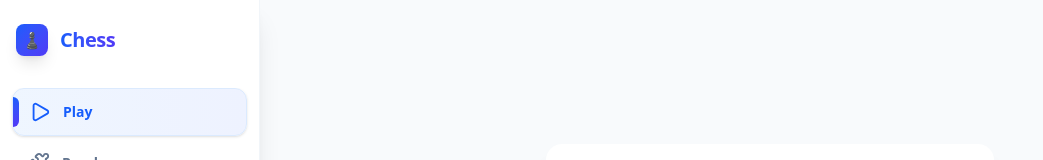
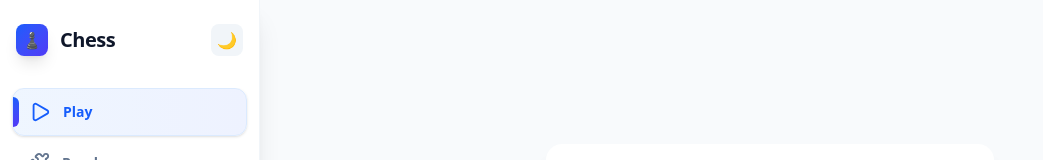
Before and after one commit to kozmilan163-cpu/chess, a React (Vite) app: page / in a window 1280 px wide. Shown: the top 160 px of the page, without its empty margins (0-1043 px from the left). Built offline with nearby package versions, Linux system fonts and the light colour scheme.

Commit message:
feat: add dark mode with system preference + toggle

```diff
--- a/src/App.tsx
+++ b/src/App.tsx
@@ -34,6 +34,21 @@ export default function App() {
   const [tournaments, setTournaments] = useState<{id: string, name: string, players: number, maxPlayers: number, format: string, host: string, minRating: number, maxRating: number, isPrivate: boolean}[]>([]);
   const [activeTournamentId, setActiveTournamentId] = useState<string | null>(null);
   const [socialNotifications, setSocialNotifications] = useState(0);
+  const [theme, setTheme] = useState<'light' | 'dark'>('light');
+
+  useEffect(() => {
+    // Initialize theme from localStorage or system preference
+    const saved = localStorage.getItem('chess_theme');
+    if (saved === 'dark' || saved === 'light') {
+      setTheme(saved);
+      document.documentElement.classList.toggle('dark', saved === 'dark');
+    } else {
+      const prefersDark = window.matchMedia('(prefers-color-scheme: dark)').matches;
+      const initial = prefersDark ? 'dark' : 'light';
+      setTheme(initial);
+      document.documentElement.classList.toggle('dark', prefersDark);
+    }
+  }, []);
 
   useEffect(() => {
     const pathParts = window.location.pathname.split('/');
@@ -178,6 +193,13 @@ export default function App() {
     );
   };
 
+  const toggleTheme = () => {
+    const newTheme = theme === 'light' ? 'dark' : 'light';
+    setTheme(newTheme);
+    localStorage.setItem('chess_theme', newTheme);
+    document.documentElement.classList.toggle('dark', newTheme === 'dark');
+  };
+
   const MobileNavItem = ({ tab, icon: Icon, label, hasBadge }: { tab: typeof activeTab, icon: any, label: string, hasBadge?: boolean }) => {
     const isActive = activeTab === tab;
     return (
@@ -203,14 +225,19 @@ export default function App() {
   };
 
   return (
-    <div className="flex h-screen bg-slate-50 text-slate-600 overflow-hidden font-sans">
+    <div className={'flex h-screen overflow-hidden font-sans transition-colors duration-300 ' + (theme === 'dark' ? 'dark bg-slate-900 text-slate-200' : 'bg-slate-50 text-slate-600')}>
       {/* Sidebar - Desktop */}
-      <nav className="hidden md:flex flex-col w-[80px] xl:w-[260px] bg-white h-full shadow-xl z-20 transition-all duration-300 border-r border-slate-100">
-        <div className="p-4 pt-6 pb-8 flex items-center justify-center xl:justify-start gap-3">
-          <div className="w-8 h-8 rounded-lg bg-gradient-to-br from-blue-600 to-indigo-600 flex items-center justify-center font-bold text-white shadow-lg">♟</div>
-          <span className="hidden xl:block font-extrabold text-xl text-slate-900 tracking-tight">
-            <span className="text-transparent bg-gradient-to-r from-blue-600 to-indigo-600 bg-clip-text">Chess</span>
-          </span>
+      <nav className={'hidden md:flex flex-col w-[80px] xl:w-[260px] h-full shadow-xl z-20 transition-all duration-300 ' + (theme === 'dark' ? 'bg-slate-800 border-r border-slate-700' : 'bg-white border-r border-slate-100')}>
+        <div className="p-4 pt-6 pb-8 flex items-center justify-center xl:justify-between gap-3">
+          <div className="flex items-center gap-3 justify-center xl:justify-start">
+            <div className="w-8 h-8 rounded-lg bg-gradient-to-br from-blue-600 to-indigo-600 flex items-center justify-center font-bold text-white shadow-lg">♟</div>
+            <span className="hidden xl:block font-extrabold text-xl tracking-tight" style={{color: theme === 'dark' ? '#f1f5f9' : '#0f172a'}}>
+              Chess
+            </span>
+          </div>
+          <button onClick={toggleTheme} className={'hidden xl:flex items-center justify-center w-8 h-8 rounded-lg transition-colors ' + (theme === 'dark' ? 'bg-slate-700 text-amber-400 hover:bg-slate-600' : 'bg-slate-100 text-slate-500 hover:bg-slate-200')} title="Toggle dark mode">
+            {theme === 'dark' ? '☀️' : '🌙'}
+          </button>
         </div>
         <div className="flex-1 flex flex-col gap-1 px-3 overflow-y-auto">
           <DesktopNavItem tab="play" icon={Play} label="Play" />
@@ -221,14 +248,14 @@ export default function App() {
           <DesktopNavItem tab="shop" icon={ShoppingCart} label="Store" />
           <DesktopNavItem tab="profile" icon={User} label="Profile" />
         </div>
-        <div className="p-3 border-t border-slate-100 hidden xl:block">
-          <div className="flex items-center gap-3 p-3 bg-slate-50 rounded-xl">
+        <div className={'p-3 border-t hidden xl:block ' + (theme === 'dark' ? 'border-slate-700 bg-slate-800' : 'border-slate-100')}>
+          <div className={'flex items-center gap-3 p-3 rounded-xl ' + (theme === 'dark' ? 'bg-slate-700' : 'bg-slate-50')}>
             <div className="w-8 h-8 rounded-full bg-gradient-to-br from-amber-500 to-orange-600 flex items-center justify-center text-white font-bold text-sm">
               {profile?.username?.slice(0, 1).toUpperCase() || 'P'}
             </div>
             <div className="flex-1 min-w-0">
-              <div className="text-xs font-bold text-slate-900 truncate">{profile?.username || 'Player'}</div>
-              <div className="text-xs text-slate-500">Rating: {profile?.localRating || 1200}</div>
+              <div className={'text-xs font-bold truncate ' + (theme === 'dark' ? 'text-slate-100' : 'text-slate-900')}>{profile?.username || 'Player'}</div>
+              <div className={'text-xs ' + (theme === 'dark' ? 'text-slate-400' : 'text-slate-500')}>Rating: {profile?.localRating || 1200}</div>
             </div>
           </div>
         </div>
@@ -290,7 +317,7 @@ export default function App() {
       </main>
 
       {/* Bottom Nav - Mobile */}
-      <nav className="md:hidden fixed bottom-0 left-0 right-0 bg-white border-t border-slate-200 flex justify-around items-center z-50 safe-area-bottom h-20">
+      <nav className={'md:hidden fixed bottom-0 left-0 right-0 flex justify-around items-center z-50 safe-area-bottom h-20 ' + (theme === 'dark' ? 'bg-slate-800 border-t border-slate-700' : 'bg-white border-t border-slate-200')}>
         <MobileNavItem tab="play" icon={Play} label="Play" />
         <MobileNavItem tab="puzzles" icon={Puzzle} label="Puzzles" />
         <MobileNavItem tab="analysis" icon={LineChart} label="Analysis" />
```
